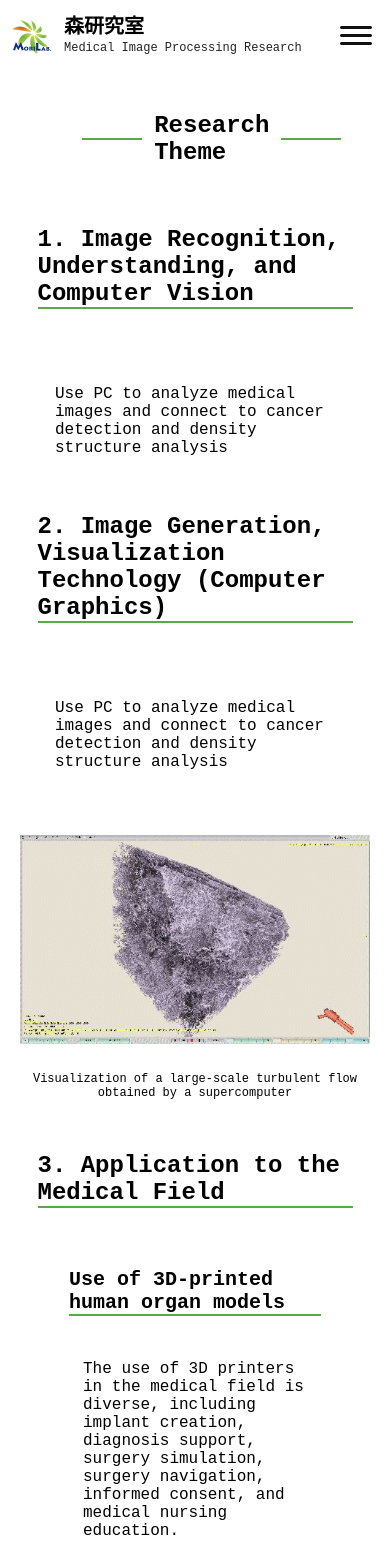
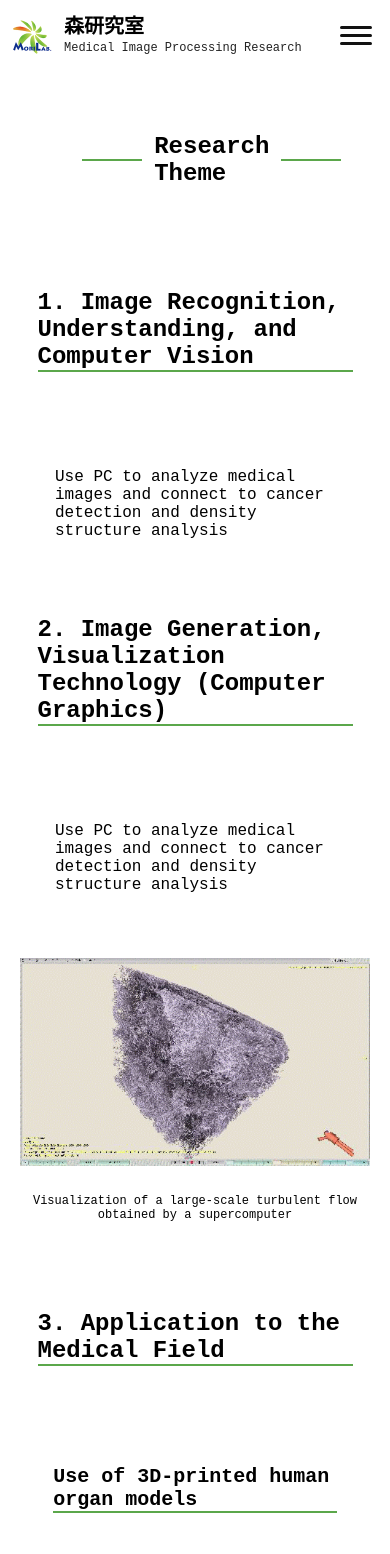
Before and after one commit to YutaK1026/morilab-web, a Next.js app: page /en/themes in a window 390 px wide. Shown: the top 1554 px of the page. Built offline with nearby package versions, Linux system fonts and the light colour scheme.

Commit message:
feat: アクセシビリティ対応

```diff
--- a/src/components/pages/members/clients.module.css
+++ b/src/components/pages/members/clients.module.css
@@ -114,18 +114,23 @@
 
 /* レスポンシブ対応 */
 @media (max-width: 640px) {
+  .section {
+    padding: 40px 20px 40px 20px;
+  }
   .titleSection {
     padding: 40px 20px 40px 20px;
     gap: 2rem;
   }
-
+  .border {
+    margin-top: 1rem;
+  }
   .yearList {
     gap: 0.5rem;
   }
 
   .yearLink {
     padding: 0.4rem 0.8rem;
-    font-size: var(--font-size-sm);
+    font-size: var(--font-size-md);
   }
 
   .postGroup {
@@ -138,6 +143,6 @@
 
   .memberList li {
     padding: 0.2rem 0.6rem;
-    font-size: var(--font-size-sm);
+    font-size: var(--font-size-md);
   }
 }
--- a/src/components/pages/themes/clients.module.css
+++ b/src/components/pages/themes/clients.module.css
@@ -34,6 +34,7 @@
   width: 80%;
   @media (max-width: 640px) {
     width: 100%;
+    padding-bottom: 1rem;
   }
 }
 .imageDescription {
@@ -48,6 +49,9 @@
   align-items: center;
   gap: 1rem;
   width: 80%;
+  @media (max-width: 640px) {
+    width: 90%;
+  }
 }
 .imageRow {
   display: grid;
--- a/src/components/ui/header/index.tsx
+++ b/src/components/ui/header/index.tsx
@@ -64,7 +64,7 @@ export default function Header({ lang }: { lang: string }) {
             height={64}
           />
           <div className={styles.titles}>
-            <h1 className={styles.mainTitle}>森研究室</h1>
+            <div className={styles.mainTitle}>森研究室</div>
             <span className={styles.subTitle}>
               Medical Image Processing Research
             </span>
--- a/src/components/ui/page-title/index.tsx
+++ b/src/components/ui/page-title/index.tsx
@@ -1,14 +1,19 @@
 import styles from "./index.module.css";
+import { JSX } from "react";
 
 type PageTitleProps = {
   label: string;
   size?: "sm" | "md" | "lg";
 };
 
-export const PageTitle = ({ label, size = "md" }: PageTitleProps) => (
-  <div className={`${styles.wrapper} ${styles[size]}`}>
-    <span className={styles.line} />
-    <span className={styles.text}>{label}</span>
-    <span className={styles.line} />
-  </div>
-);
+export const PageTitle = ({ label, size = "md" }: PageTitleProps) => {
+  const Tag: keyof JSX.IntrinsicElements =
+    size === "lg" ? "h1" : size === "md" ? "h2" : "h3";
+  return (
+    <Tag className={`${styles.wrapper} ${styles[size]}`}>
+      <span className={styles.line} />
+      <span className={styles.text}>{label}</span>
+      <span className={styles.line} />
+    </Tag>
+  );
+};
--- a/src/components/ui/section-title/index.tsx
+++ b/src/components/ui/section-title/index.tsx
@@ -1,4 +1,5 @@
 import styles from "./index.module.css";
+import { JSX } from "react";
 
 type Size = "lg" | "md" | "sm";
 
@@ -8,8 +9,12 @@ interface Props {
 }
 
 /** セクション用見出し */
-export const SectionHeader: React.FC<Props> = ({ label, size = "md" }) => (
-  <div className={styles.sectionHeader}>
-    <h2 className={`${styles.header} ${styles[size]}`}>{label}</h2>
-  </div>
-);
+export const SectionHeader: React.FC<Props> = ({ label, size = "md" }) => {
+  const Tag: keyof JSX.IntrinsicElements =
+    size === "lg" ? "h2" : size === "md" ? "h3" : "h4";
+  return (
+    <Tag className={styles.sectionHeader}>
+      <div className={`${styles.header} ${styles[size]}`}>{label}</div>
+    </Tag>
+  );
+};
```
